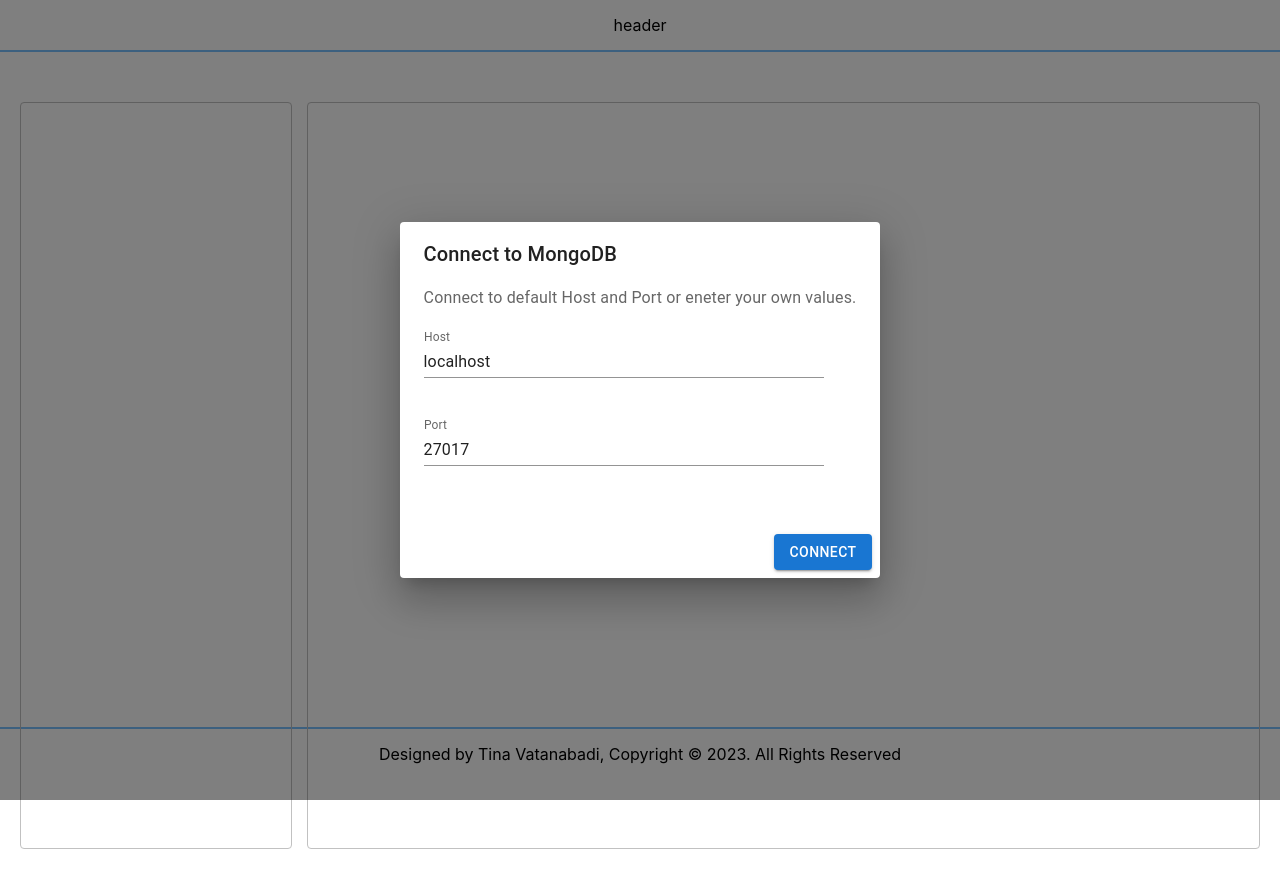
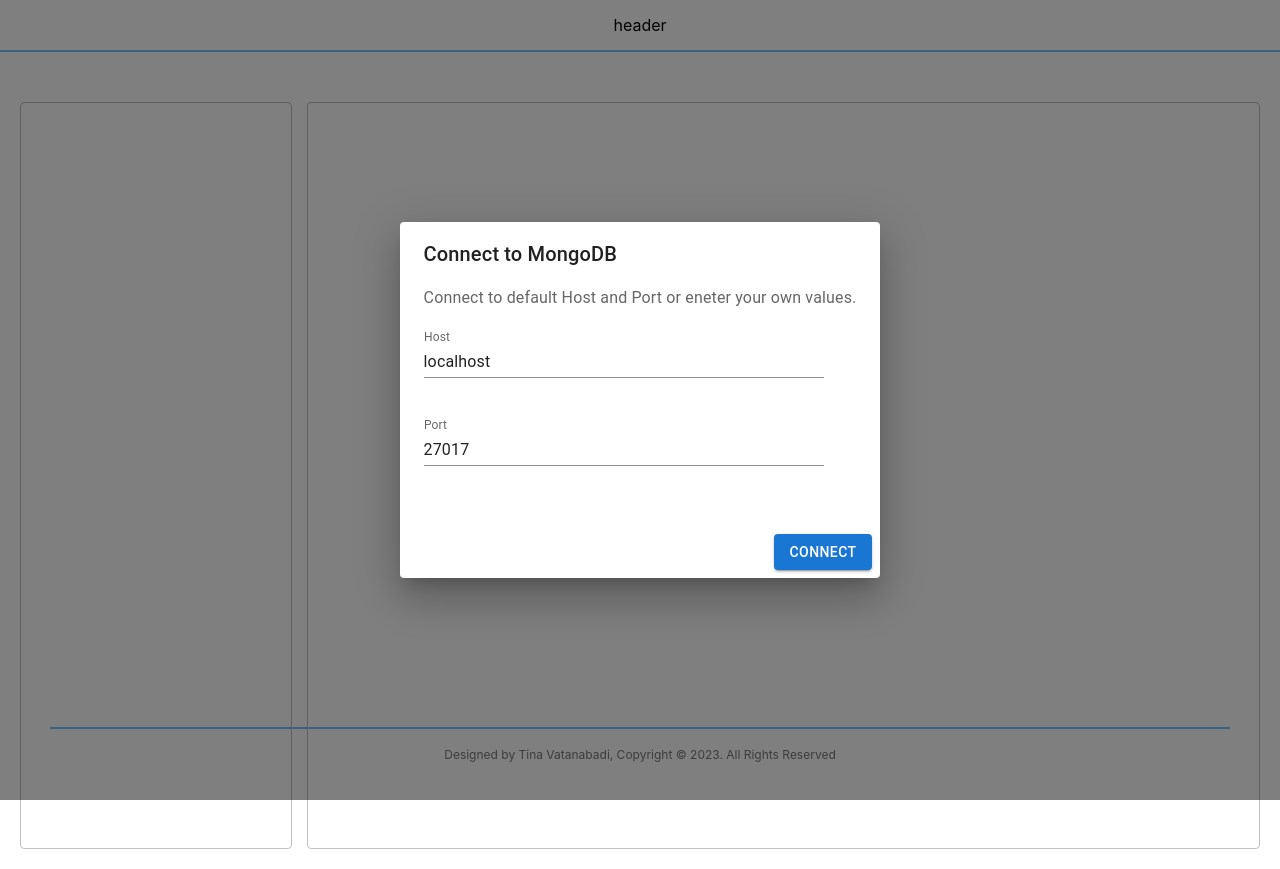
Before and after one commit to Tiinzzy/react-projects, a React (Create React App) app in the folder mongodb-browser/src/front-end/: page / in a window 1280 px wide. Built offline with nearby package versions, Linux system fonts and the light colour scheme; the HTML template or start-up script is replaced by a standard one.

Commit message:
added some styling for footer

```diff
--- a/mongodb-browser/src/front-end/src/components/style.css
+++ b/mongodb-browser/src/front-end/src/components/style.css
@@ -40,12 +40,16 @@
 
 .footer-main-box {
     margin-top: 30px;
+    margin-left: 50px;
+    margin-right: 50px;
     border-top: solid 2px rgb(121, 193, 255);
     height: 50px;
     display: flex;
     flex-direction: row;
     justify-content: center;
     align-items: center;
+    font-size: 12px;
+    color: rgb(122, 122, 122);
 }
 
 .display-documents-box-1 {
```
